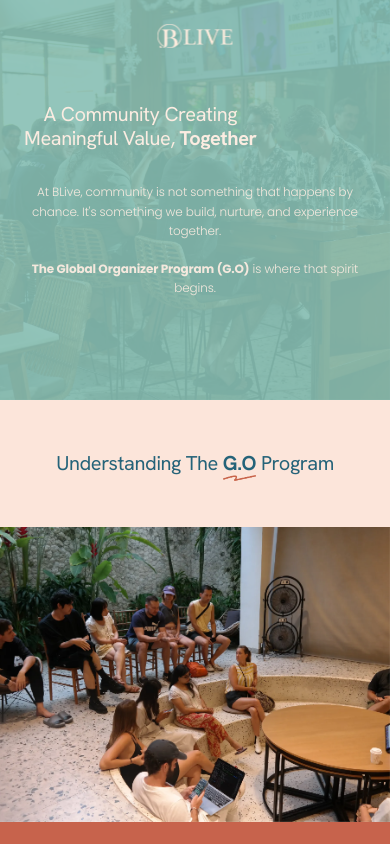
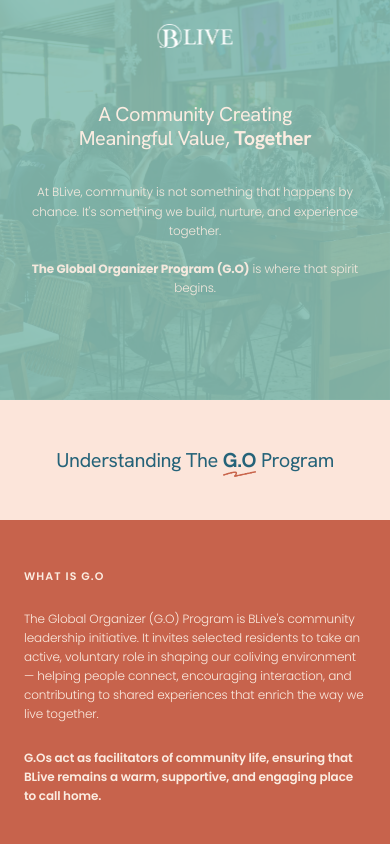
Before and after one commit to akaal-id/blive-dev, a Next.js app: page /go in a window 390 px wide. Shown: the top 844 px of the page. Built offline with nearby package versions, Linux system fonts and the light colour scheme; no server answers.

Commit message:
update mobile go

```diff
--- a/app/go/AboutSection/about-section.module.css
+++ b/app/go/AboutSection/about-section.module.css
@@ -330,20 +330,35 @@
 }
 
 @media (max-width: 768px) {
+  .section {
+    display: flex;
+    flex-direction: column;
+  }
+
   .leftColumn {
-    min-height: 50vh;
+    min-height: auto;
+    display: contents;
   }
 
   .leftContent {
     padding: 48px 24px;
+    order: 1;
+    background-color: var(--cream);
+    display: flex;
+    align-items: center;
+    justify-content: center;
+    /*min-height: 50vh;*/
   }
 
   .imageContainer {
     height: 35vh;
+    order: 3;
+    position: relative;
   }
 
   .rightColumn {
     padding: 48px 24px;
+    order: 2;
   }
 
   .rightContent {
@@ -371,14 +386,29 @@
   .whoContainer1 {
     grid-template-columns: 1fr;
     min-height: auto;
+    display: flex;
+    flex-direction: column;
   }
 
   .whoLeftColumn {
     padding: 48px 24px;
+    order: 4;
   }
 
   .whoRightColumn {
     min-height: 40vh;
+    order: 5;
+    display: block;
+    position: relative;
+    width: 100%;
+  }
+
+  .whoImageContainer {
+    width: 100%;
+    height: 100%;
+    min-height: 40vh;
+    position: relative;
+    display: block;
   }
 
   .whoEyebrow {
--- a/app/go/Header/header.module.css
+++ b/app/go/Header/header.module.css
@@ -122,6 +122,8 @@
 
   .leftSection {
     text-align: center;
+    justify-content: center;
+    width: 100%;
   }
 
   .rightSection {
@@ -155,6 +157,7 @@
 
   .heading {
     font-size: clamp(22px, 5vw, 36px);
+    text-align: center;
   }
 
   .subheadline {
@@ -177,6 +180,8 @@
 
   .leftSection {
     text-align: center;
+    justify-content: center;
+    width: 100%;
   }
 
   .rightSection {
@@ -210,6 +215,10 @@
 
   .heading {
     font-size: clamp(20px, 5vw, 28px);
+    text-align: center;
+    width: 100%;
+    margin-left: auto;
+    margin-right: auto;
   }
 
   .subheadline {
--- a/app/go/Header/header.tsx
+++ b/app/go/Header/header.tsx
@@ -18,12 +18,11 @@
 
       <div className={styles.logoContainer}>
          <Image
-          src="/icons/BLive Logo.svg"
+          src="/icons/wlogo.png"
           alt="BLive Logo"
-          width={150}
-          height={48}
+          width={200}
+          height={64}
           className={styles.logoImage}
-          unoptimized
           priority
         />
       </div>
```
Also changed, not shown: app/robots.ts (line endings or trailing spaces), app/sitemap.ts (line endings or trailing spaces), src/components/FadeInSection/FadeInSection.tsx (line endings or trailing spaces), src/components/MetaPixel/MetaPixel.tsx (line endings or trailing spaces), src/lib/fpixel.ts (line endings or trailing spaces), src/types/pixel.d.ts (line endings or trailing spaces).
